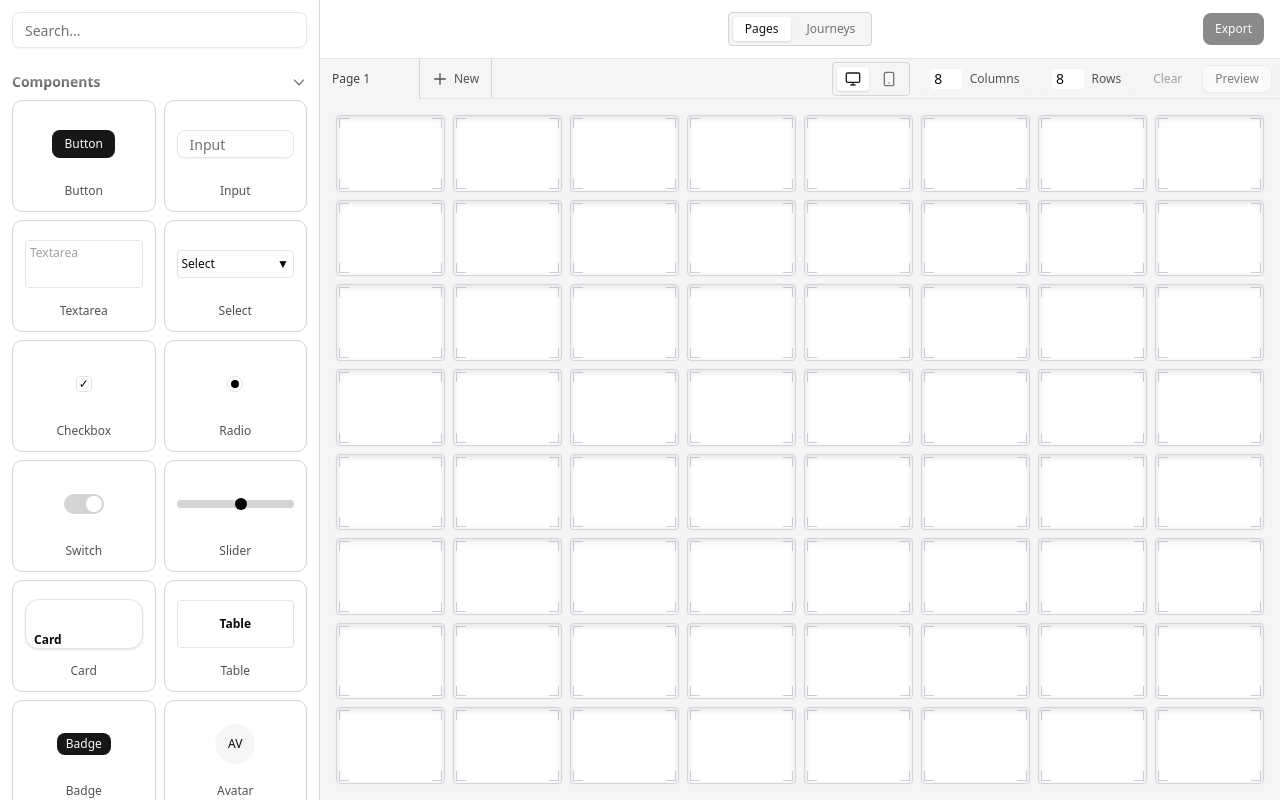
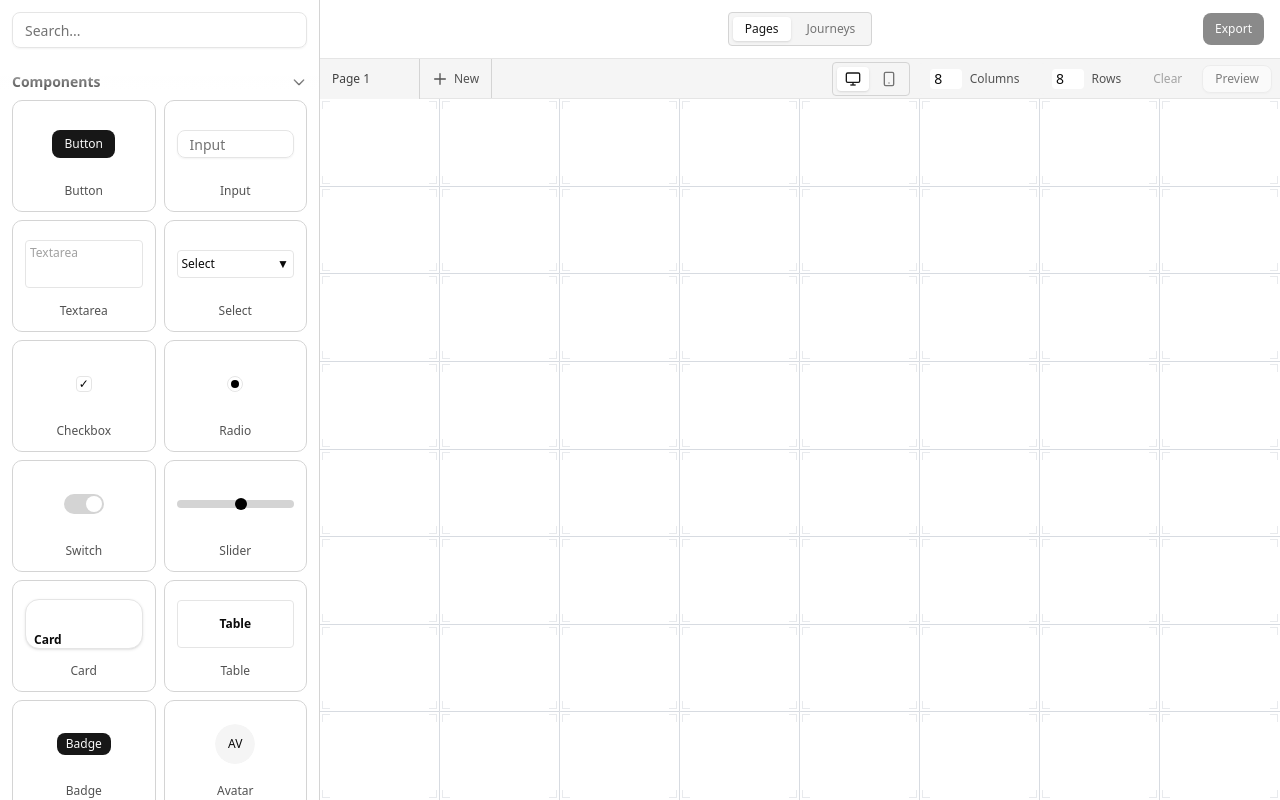
Before and after one commit to faooful/mockingbird, a Next.js app: page / in a window 1280 px wide. Built offline with nearby package versions, Linux system fonts and the light colour scheme.

Commit message:
tab name and grid style

```diff
--- a/src/components/GridCell.tsx
+++ b/src/components/GridCell.tsx
@@ -144,16 +144,28 @@ export default function GridCell({
     return null; // Don't render occupied cells - CSS Grid will handle the spanning
   }
 
+  const isLastRow = row === maxRows - 1;
+  const isLastCol = col === maxCols - 1;
+
   return (
     <div
       className={cn(
-        "relative rounded cursor-pointer transition-all duration-200 group/cell",
-        !content && "border border-dashed border-gray-200/20 bg-white overflow-hidden shadow-[inset_0_2px_6px_rgba(0,0,0,0.12)]",
-        !content && "hover:border-gray-300/30 hover:bg-gray-50/30 hover:shadow-[inset_0_1px_4px_rgba(0,0,0,0.1)]",
+        "relative cursor-default transition-all duration-200 group/cell bg-white overflow-hidden",
+        // Right border (not on last column)
+        !isLastCol && "border-r border-gray-200/20",
+        // Bottom border (not on last row)
+        !isLastRow && "border-b border-gray-200/20",
+        // Empty cell styling
+        !content && "border-dashed",
+        !content && "hover:border-gray-300/30 hover:bg-gray-50/30",
+        // Selected state
         isSelected && "!border-solid !border-gray-300 ring-1 ring-gray-200/30",
-        content && !isDragging && "border border-solid border-gray-200/25 bg-white overflow-hidden shadow-md",
-        isDragging && "opacity-50 scale-95 border-dashed !border-blue-400",
-        isDragOver && !content && "!border-solid !border-blue-500 !bg-blue-50 shadow-lg scale-105 ring-2 ring-blue-300 -translate-y-1"
+        // Cell with content
+        content && !isDragging && "!border-solid !border-gray-200/25 shadow-md",
+        // Dragging state
+        isDragging && "opacity-50 scale-95 !border-dashed !border-blue-400",
+        // Drag over state
+        isDragOver && !content && "!border-solid !border-blue-500 !bg-blue-50 z-10"
       )}
       onClick={onClick}
       onDragOver={handleDragOver}
@@ -167,10 +179,10 @@ export default function GridCell({
       }}
     >
       {/* Corner highlights */}
-      <div className="absolute top-0.5 left-0.5 w-2.5 h-2.5 border-t-[1.5px] border-l-[1.5px] border-gray-400/50 pointer-events-none"></div>
-      <div className="absolute top-0.5 right-0.5 w-2.5 h-2.5 border-t-[1.5px] border-r-[1.5px] border-gray-400/50 pointer-events-none"></div>
-      <div className="absolute bottom-0.5 left-0.5 w-2.5 h-2.5 border-b-[1.5px] border-l-[1.5px] border-gray-400/50 pointer-events-none"></div>
-      <div className="absolute bottom-0.5 right-0.5 w-2.5 h-2.5 border-b-[1.5px] border-r-[1.5px] border-gray-400/50 pointer-events-none"></div>
+      <div className={cn("absolute top-0.5 left-0.5 w-2 h-2 border-t border-l pointer-events-none", isDragOver ? "border-blue-500" : "border-gray-300/50")}></div>
+      <div className={cn("absolute top-0.5 right-0.5 w-2 h-2 border-t border-r pointer-events-none", isDragOver ? "border-blue-500" : "border-gray-300/50")}></div>
+      <div className={cn("absolute bottom-0.5 left-0.5 w-2 h-2 border-b border-l pointer-events-none", isDragOver ? "border-blue-500" : "border-gray-300/50")}></div>
+      <div className={cn("absolute bottom-0.5 right-0.5 w-2 h-2 border-b border-r pointer-events-none", isDragOver ? "border-blue-500" : "border-gray-300/50")}></div>
 
       {content ? (
         getContentDisplay()
--- a/src/components/WireframeGrid.tsx
+++ b/src/components/WireframeGrid.tsx
@@ -462,7 +462,7 @@ export default function WireframeGrid() {
           </div>
 
           {/* Grid Container - fades out first (pages→journeys) / fades in last (journeys→pages) */}
-          <div className={`absolute inset-0 bg-[#F5F5F5] p-4 overflow-hidden flex flex-col transition-opacity duration-400 ${
+          <div className={`absolute inset-0 bg-[#F5F5F5] overflow-hidden flex flex-col transition-opacity duration-400 ${
             mode === "pages" ? "opacity-100 delay-500" : "opacity-0 pointer-events-none delay-0"
           }`}>
             {pendingComponentType && (
@@ -477,7 +477,6 @@ export default function WireframeGrid() {
                   display: 'grid',
                   gridTemplateRows: `repeat(${rows}, 1fr)`,
                   gridTemplateColumns: `repeat(${cols}, 1fr)`,
-                  gap: '8px',
                   maxHeight: '100%',
                   maxWidth: device === "mobile" ? '100%' : '100%'
                 }}
```
